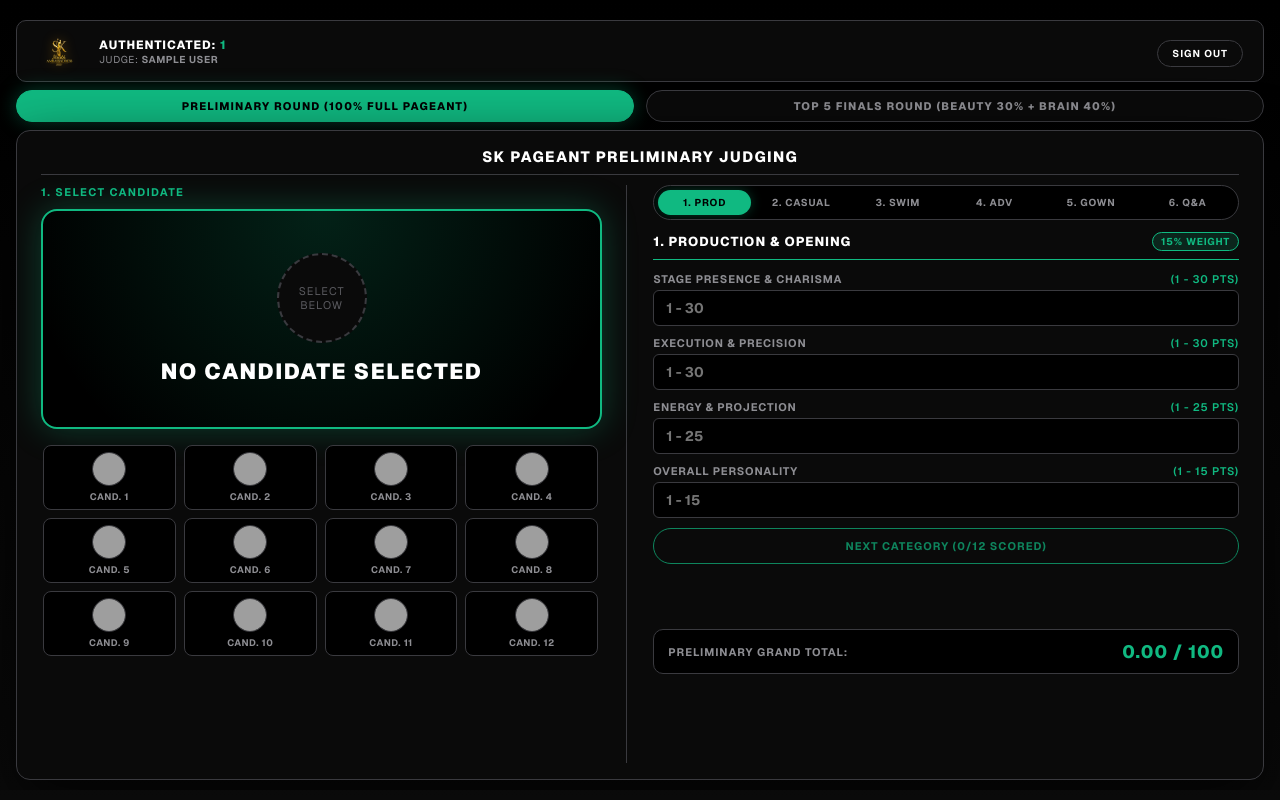
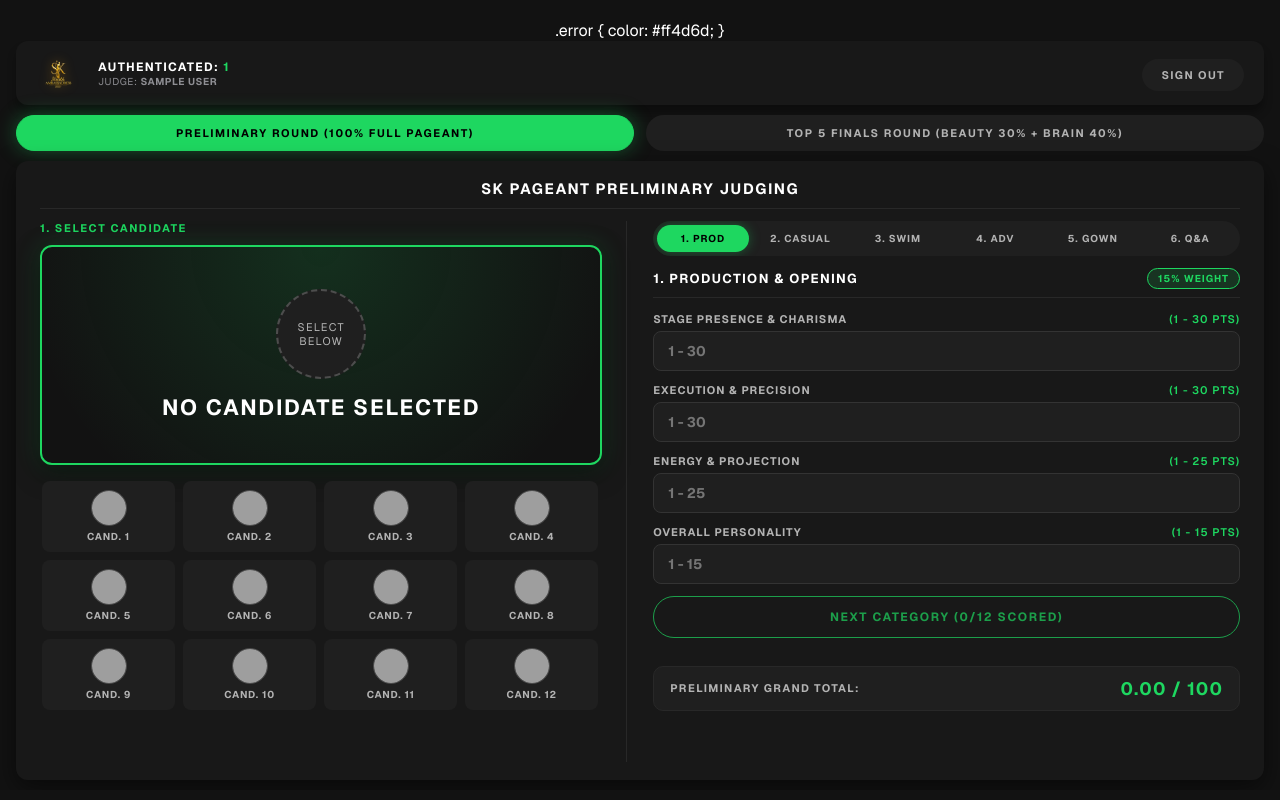
Before and after one commit to LiveKryptiah/tabulation, a Flask app: page /scoring in a window 1280 px wide. Run offline with Flask 2, Linux system fonts and the light colour scheme; the visitor is signed in with stand-in values (Sample User, id 1); grey boxes are pictures that could not be loaded.

Commit message:
Overhaul design system to Spotify-inspired dark theme with Spotify Green accents and pill geometry

```diff
--- a/templates/index.html
+++ b/templates/index.html
@@ -17,27 +17,26 @@
             width: 100vw;
             overflow: hidden;
             font-family: 'Geist', -apple-system, BlinkMacSystemFont, "Segoe UI", Roboto, sans-serif;
-            background-color: #000000;
+            background-color: #121212;
             color: #ffffff;
             display: flex;
             flex-direction: column;
             align-items: center;
             padding: 10px 16px;
-            background-image: linear-gradient(to bottom, #000000 0%, #0a0a0a 100%);
         }
 
         /* Top Judge Navigation Bar */
         .top-navbar {
             width: 100%;
             max-width: 1450px;
-            margin-bottom: 8px;
+            margin-bottom: 10px;
             display: flex;
             justify-content: space-between;
             align-items: center;
-            background: #0a0a0a;
-            padding: 8px 20px;
-            border-radius: 10px;
-            border: 1px solid #3a3a3f;
+            background: #181818;
+            padding: 10px 20px;
+            border-radius: 12px;
+            box-shadow: rgba(0,0,0,0.3) 0px 8px 8px;
             flex-shrink: 0;
         }
         .judge-info {
@@ -45,71 +44,57 @@
             align-items: center;
             gap: 10px;
         }
-        .judge-avatar {
-            width: 36px;
-            height: 36px;
-            background: transparent;
-            color: #10b981;
-            border: 2px solid #10b981;
-            border-radius: 50%;
-            display: flex;
-            align-items: center;
-            justify-content: center;
-            font-size: 12px;
-            font-weight: 900;
-            box-shadow: 0 0 12px rgba(16, 185, 129, 0.25);
-        }
         .judge-details {
             display: flex;
             flex-direction: column;
         }
         .judge-title {
-            font-weight: 800;
+            font-weight: 700;
             font-size: 12px;
             color: #ffffff;
             text-transform: uppercase;
-            letter-spacing: 1px;
+            letter-spacing: 1.4px;
         }
         .judge-slot-tag {
-            color: #10b981;
+            color: #1ed760;
         }
         .btn-logout {
-            background-color: transparent;
-            color: #ffffff;
+            background-color: #1f1f1f;
+            color: #b3b3b3;
             text-decoration: none;
-            padding: 6px 14px;
-            border-radius: 32px;
+            padding: 8px 18px;
+            border-radius: 9999px;
             font-weight: 700;
-            font-size: 10px;
+            font-size: 11px;
             text-transform: uppercase;
-            letter-spacing: 1px;
-            border: 1px solid #3a3a3f;
+            letter-spacing: 1.4px;
+            border: 1px solid transparent;
             transition: all 0.2s ease;
         }
         .btn-logout:hover {
-            border-color: #d90429;
-            color: #ff4d6d;
-            background: rgba(217, 4, 41, 0.1);
+            border-color: #f3727f;
+            color: #f3727f;
+            background: rgba(243, 114, 127, 0.12);
         }
 
         /* Round Selector Buttons Banner */
         .round-selector-banner {
             width: 100%;
             max-width: 1450px;
-            margin-bottom: 8px;
+            margin-bottom: 10px;
             display: flex;
             gap: 12px;
             flex-shrink: 0;
         }
         .round-btn {
             flex: 1;
-            padding: 8px 16px;
-            border: 1px solid #3a3a3f;
-            background: #0a0a0a;
-            border-radius: 32px;
-            font-weight: 800;
+            padding: 10px 20px;
+            border: 1px solid transparent;
+            background: #1f1f1f;
+            border-radius: 9999px;
+            font-weight: 700;
             font-size: 11px;
-            color: #8e8e93;
+            color: #b3b3b3;
             cursor: pointer;
             transition: all 0.2s ease;
             display: flex;
@@ -117,25 +102,24 @@
             justify-content: center;
             gap: 8px;
             text-transform: uppercase;
-            letter-spacing: 1.2px;
+            letter-spacing: 1.6px;
         }
         .round-btn.active {
-            border-color: #10b981;
-            background: #10b981;
+            border-color: #1ed760;
+            background: #1ed760;
             color: #000000;
-            box-shadow: 0 0 20px rgba(16, 185, 129, 0.35);
+            box-shadow: 0 0 20px rgba(30, 215, 96, 0.35);
         }
         .round-btn:hover:not(.active) {
-            border-color: #ffffff;
+            background-color: #2a2a2a;
             color: #ffffff;
         }
 
         /* Main Container Card */
         .tabulation-card {
-            background-color: #0a0a0a;
-            padding: 16px 24px;
-            border-radius: 14px;
-            border: 1px solid #3a3a3f;
+            background-color: #181818;
+            padding: 18px 24px;
+            border-radius: 12px;
             width: 100%;
             max-width: 1450px;
             flex: 1;
@@ -143,19 +127,19 @@
             flex-direction: column;
             min-height: 0;
             overflow: hidden;
-            box-shadow: 0 20px 60px rgba(0,0,0,0.8);
+            box-shadow: rgba(0,0,0,0.5) 0px 8px 24px;
         }
 
         .header-title {
             text-align: center;
             color: #ffffff;
-            margin: 0 0 10px 0;
+            margin: 0 0 12px 0;
             font-size: 15px;
             text-transform: uppercase;
-            letter-spacing: 1.4px;
-            font-weight: 800;
-            padding-bottom: 8px;
-            border-bottom: 1px solid #3a3a3f;
+            letter-spacing: 1.6px;
+            font-weight: 700;
+            padding-bottom: 10px;
+            border-bottom: 1px solid #282828;
             flex-shrink: 0;
         }
 
@@ -169,7 +153,7 @@
         /* LEFT PANEL (Candidates Selection) */
         .left-panel {
             flex: 1.15;
-            border-right: 1px solid #3a3a3f;
+            border-right: 1px solid #282828;
             padding-right: 24px;
             display: flex;
             flex-direction: column;
@@ -178,10 +162,10 @@
 
         .section-label {
             font-weight: 700;
-            color: #10b981;
+            color: #1ed760;
             font-size: 11px;
             text-transform: uppercase;
-            letter-spacing: 1.4px;
+            letter-spacing: 1.6px;
             margin-bottom: 10px;
             display: flex;
             align-items: center;
@@ -190,14 +174,14 @@
         }
 
         .top5-badge-banner {
-            background-color: rgba(16, 185, 129, 0.15);
-            border: 1px solid #10b981;
-            color: #10b981;
-            padding: 6px 10px;
-            border-radius: 6px;
+            background-color: rgba(30, 215, 96, 0.12);
+            border: 1px solid #1ed760;
+            color: #1ed760;
+            padding: 6px 12px;
+            border-radius: 9999px;
             font-size: 10px;
             font-weight: 700;
-            letter-spacing: 1px;
+            letter-spacing: 1.4px;
             margin-bottom: 10px;
             display: none;
             text-align: center;
@@ -205,11 +189,11 @@
             flex-shrink: 0;
         }
 
-        /* Selected Candidate Preview Box (Extra Large Featured Spotlight Section) */
+        /* Selected Candidate Preview Box (Spotify Featured Spotlight Section) */
         .selected-preview {
-            background: radial-gradient(circle at 50% 0%, rgba(16, 185, 129, 0.18) 0%, transparent 85%), #000000;
-            border: 2px solid #10b981;
-            border-radius: 16px;
+            background: radial-gradient(circle at 50% 0%, rgba(30, 215, 96, 0.15) 0%, transparent 85%), #121212;
+            border: 2px solid #1ed760;
+            border-radius: 12px;
             padding: 22px 24px;
             text-align: center;
             margin-bottom: 14px;
@@ -219,7 +203,7 @@
             align-items: center;
             justify-content: center;
             flex-shrink: 0;
-            box-shadow: 0 0 35px rgba(16, 185, 129, 0.3);
+            box-shadow: rgba(0,0,0,0.5) 0px 8px 24px, 0 0 25px rgba(30, 215, 96, 0.2);
             transition: all 0.3s ease;
         }
         .selected-preview img {
@@ -227,8 +211,8 @@
             height: 125px;
             object-fit: cover;
             border-radius: 50%;
-            border: 4px solid #10b981;
-            box-shadow: 0 0 30px rgba(16, 185, 129, 0.5);
+            border: 3px solid #1ed760;
+            box-shadow: 0 0 25px rgba(30, 215, 96, 0.4);
             display: none;
             transition: all 0.3s ease;
         }
@@ -236,15 +220,15 @@
             width: 90px;
             height: 90px;
             border-radius: 50%;
-            background-color: #0a0a0a;
-            border: 2px dashed #3a3a3f;
+            background-color: #1f1f1f;
+            border: 2px dashed #4d4d4d;
             display: flex;
             align-items: center;
             justify-content: center;
-            color: #5a5a5f;
+            color: #b3b3b3;
             font-size: 11px;
             text-transform: uppercase;
-            letter-spacing: 1px;
+            letter-spacing: 1.2px;
             text-align: center;
             padding: 8px;
         }
@@ -252,9 +236,9 @@
             margin: 14px 0 0 0;
             color: #ffffff;
             font-size: 22px;
-            font-weight: 900;
+            font-weight: 700;
             text-transform: uppercase;
-            letter-spacing: 1.6px;
+            letter-spacing: 1.8px;
         }
 
         /* Candidate Grid - Compact & Non-Stretched */
@@ -280,52 +264,52 @@
             flex-direction: column;
             align-items: center;
             justify-content: center;
-            padding: 6px 4px;
-            background-color: #000000;
-            border: 1px solid #3a3a3f;
+            padding: 8px 4px;
+            background-color: #1f1f1f;
+            border: 1px solid transparent;
             border-radius: 8px;
             transition: all 0.2s ease;
             text-align: center;
             position: relative;
         }
         .candidate-box img {
-            width: 34px;
-            height: 34px;
+            width: 36px;
+            height: 36px;
             border-radius: 50%;
             object-fit: cover;
             margin-bottom: 4px;
-            border: 1px solid #3a3a3f;
+            border: 1px solid #4d4d4d;
         }
         .candidate-box span {
             font-weight: 700;
-            color: #8e8e93;
-            font-size: 9.5px;
+            color: #b3b3b3;
+            font-size: 10px;
             text-transform: uppercase;
-            letter-spacing: 0.5px;
+            letter-spacing: 0.8px;
             white-space: nowrap;
         }
         .top5-star-badge {
             position: absolute;
             top: -4px;
             right: -4px;
-            background: #10b981;
+            background: #1ed760;
             color: #000000;
-            font-size: 8px;
+            font-size: 8.5px;
             font-weight: 800;
-            padding: 1px 5px;
-            border-radius: 8px;
+            padding: 2px 7px;
+            border-radius: 9999px;
             display: none;
-            letter-spacing: 0.4px;
-            box-shadow: 0 0 8px rgba(16, 185, 129, 0.4);
+            letter-spacing: 0.5px;
+            box-shadow: 0 0 10px rgba(30, 215, 96, 0.4);
         }
         input[type="radio"]:checked + .candidate-box {
-            border-color: #10b981;
-            background-color: rgba(16, 185, 129, 0.1);
-            box-shadow: 0 0 12px rgba(16, 185, 129, 0.3);
+            border-color: #1ed760;
+            background-color: #282828;
+            box-shadow: 0 0 12px rgba(30, 215, 96, 0.3);
         }
         input[type="radio"]:checked + .candidate-box span {
-            color: #10b981;
-            font-weight: 800;
+            color: #1ed760;
+            font-weight: 700;
         }
 
         /* RIGHT PANEL (Criteria Wizard) */
@@ -342,33 +326,32 @@
         /* Stepper Tabs Navigation */
         .stepper-nav {
             display: flex;
-            gap: 4px;
+            gap: 6px;
             margin-bottom: 12px;
-            background: #000000;
+            background: #1f1f1f;
             padding: 4px;
-            border-radius: 32px;
-            border: 1px solid #3a3a3f;
+            border-radius: 9999px;
             overflow-x: auto;
             flex-shrink: 0;
         }
         .step-tab {
             flex: 1;
             text-align: center;
-            padding: 6px 4px;
+            padding: 7px 10px;
             font-size: 10px;
             font-weight: 700;
-            color: #8e8e93;
-            border-radius: 32px;
+            color: #b3b3b3;
+            border-radius: 9999px;
             cursor: pointer;
             transition: all 0.2s ease;
             white-space: nowrap;
             text-transform: uppercase;
-            letter-spacing: 0.8px;
+            letter-spacing: 1px;
         }
         .step-tab.active {
-            background-color: #10b981;
+            background-color: #1ed760;
             color: #000000;
-            box-shadow: 0 0 12px rgba(16, 185, 129, 0.3);
+            box-shadow: 0 0 12px rgba(30, 215, 96, 0.35);
         }
 
         /* Step Card */
@@ -389,70 +372,70 @@
             display: flex;
             justify-content: space-between;
             align-items: center;
-            margin-bottom: 12px;
+            margin-bottom: 14px;
             padding-bottom: 8px;
-            border-bottom: 1px solid #10b981;
+            border-bottom: 1px solid #282828;
         }
         .category-title {
             font-size: 13px;
-            font-weight: 800;
+            font-weight: 700;
             color: #ffffff;
             text-transform: uppercase;
-            letter-spacing: 1px;
+            letter-spacing: 1.4px;
         }
         .category-weight {
-            background: rgba(16, 185, 129, 0.15);
-            color: #10b981;
-            border: 1px solid #10b981;
-            padding: 2px 8px;
-            border-radius: 16px;
+            background: rgba(30, 215, 96, 0.15);
+            color: #1ed760;
+            border: 1px solid #1ed760;
+            padding: 3px 10px;
+            border-radius: 9999px;
             font-size: 10px;
             font-weight: 700;
-            letter-spacing: 0.8px;
+            letter-spacing: 1px;
             text-transform: uppercase;
         }
 
         .criteria-item {
-            margin-bottom: 10px;
+            margin-bottom: 12px;
         }
         .criteria-item label {
             font-size: 11px;
             font-weight: 700;
-            color: #8e8e93;
+            color: #b3b3b3;
             display: flex;
             justify-content: space-between;
-            margin-bottom: 4px;
+            margin-bottom: 5px;
             text-transform: uppercase;
-            letter-spacing: 0.8px;
+            letter-spacing: 1px;
         }
         .criteria-item label span.range-hint {
-            color: #10b981;
+            color: #1ed760;
             font-weight: 600;
         }
         .criteria-item input[type="number"] {
             width: 100%;
-            padding: 8px 12px;
-            border: 1px solid #3a3a3f;
-            border-radius: 6px;
+            padding: 10px 14px;
+            border: 1px solid #333333;
+            border-radius: 8px;
             font-size: 14px;
             font-weight: 700;
             box-sizing: border-box;
-            background-color: #000000;
+            background-color: #1f1f1f;
             color: #ffffff;
             font-family: inherit;
             transition: all 0.2s ease;
         }
         .criteria-item input[type="number"]:focus {
             outline: none;
-            border-color: #10b981;
-            box-shadow: 0 0 10px rgba(16, 185, 129, 0.3);
+            border-color: #1ed760;
+            box-shadow: 0 0 0 1px #1ed760, 0 0 12px rgba(30, 215, 96, 0.3);
         }
 
         /* Live Calculated Score Counter */
         .live-score-box {
-            background: #000000;
-            border: 1px solid #3a3a3f;
-            padding: 10px 14px;
+            background: #1f1f1f;
+            border: 1px solid #282828;
+            padding: 10px 16px;
             border-radius: 10px;
             display: flex;
             justify-content: space-between;
@@ -464,31 +447,31 @@
         .live-score-label {
             font-size: 11px;
             font-weight: 700;
-            color: #8e8e93;
+            color: #b3b3b3;
             text-transform: uppercase;
-            letter-spacing: 1px;
+            letter-spacing: 1.4px;
         }
         .live-score-value {
             font-size: 18px;
-            font-weight: 800;
-            color: #10b981;
-            letter-spacing: 0.8px;
+            font-weight: 700;
+            color: #1ed760;
+            letter-spacing: 1px;
         }
 
         /* Action Buttons */
         .button-group {
             display: flex;
-            gap: 10px;
-            margin-top: 8px;
+            gap: 12px;
+            margin-top: 10px;
             flex-shrink: 0;
         }
         button {
             flex: 1;
-            padding: 10px 14px;
+            padding: 12px 18px;
             color: #ffffff;
-            border: 1px solid #3a3a3f;
-            border-radius: 32px;
-            font-size: 11px;
+            border: 1px solid transparent;
+            border-radius: 9999px;
+            font-size: 12px;
             font-weight: 700;
             cursor: pointer;
             transition: all 0.2s ease;
@@ -498,15 +481,15 @@
             justify-content: center;
             gap: 6px;
             text-transform: uppercase;
-            letter-spacing: 1px;
-            background: transparent;
+            letter-spacing: 1.6px;
+            background: #1f1f1f;
         }
-        .btn-next { border-color: #10b981; color: #10b981; }
-        .btn-next:hover { background-color: #10b981; color: #000000; box-shadow: 0 0 12px rgba(16, 185, 129, 0.3); }
-        .btn-prev { border-color: #3a3a3f; color: #8e8e93; }
-        .btn-prev:hover { border-color: #ffffff; color: #ffffff; }
-        .btn-submit { border-color: #10b981; color: #10b981; }
-        .btn-submit:hover { background-color: #10b981; color: #000000; box-shadow: 0 0 12px rgba(16, 185, 129, 0.3); }
+        .btn-next { border-color: #1ed760; color: #1ed760; }
+        .btn-next:hover { background-color: #1ed760; color: #000000; box-shadow: 0 0 16px rgba(30, 215, 96, 0.4); }
+        .btn-prev { background: #1f1f1f; color: #b3b3b3; }
+        .btn-prev:hover { background-color: #2a2a2a; color: #ffffff; }
+        .btn-submit { border-color: #1ed760; color: #1ed760; }
+        .btn-submit:hover { background-color: #1ed760; color: #000000; box-shadow: 0 0 16px rgba(30, 215, 96, 0.4); }
 
         #status-message {
             text-align: center;
@@ -514,10 +497,12 @@
             font-weight: 700;
             min-height: 16px;
             font-size: 11px;
-            letter-spacing: 0.5px;
+            letter-spacing: 0.8px;
             flex-shrink: 0;
         }
-        .success { color: #10b981; }
+        .success { color: #1ed760; }
+        .error { color: #f3727f; }
+    </style>
         .error { color: #ff4d6d; }
     </style>
 </head>
@@ -1070,14 +1055,14 @@
                         nextBtn.disabled = false;
                         nextBtn.style.opacity = '1';
                         nextBtn.style.cursor = 'pointer';
-                        nextBtn.style.backgroundColor = '#10b981';
+                        nextBtn.style.backgroundColor = '#1ed760';
                         nextBtn.style.color = '#000000';
                         nextBtn.innerHTML = `NEXT CATEGORY (${completedCount}/${totalRequired} COMPLETE) &rarr;`;
                     } else {
                         nextBtn.disabled = false;
                         nextBtn.style.opacity = '0.7';
                         nextBtn.style.backgroundColor = 'transparent';
-                        nextBtn.style.color = '#10b981';
+                        nextBtn.style.color = '#1ed760';
                         nextBtn.innerHTML = `NEXT CATEGORY (${completedCount}/${totalRequired} SCORED)`;
                     }
                 }
```
Also changed, not shown: templates/admin.html (+66 -68 lines), templates/login.html (+32 -52 lines), templates/rankings.html (+25 -27 lines).
